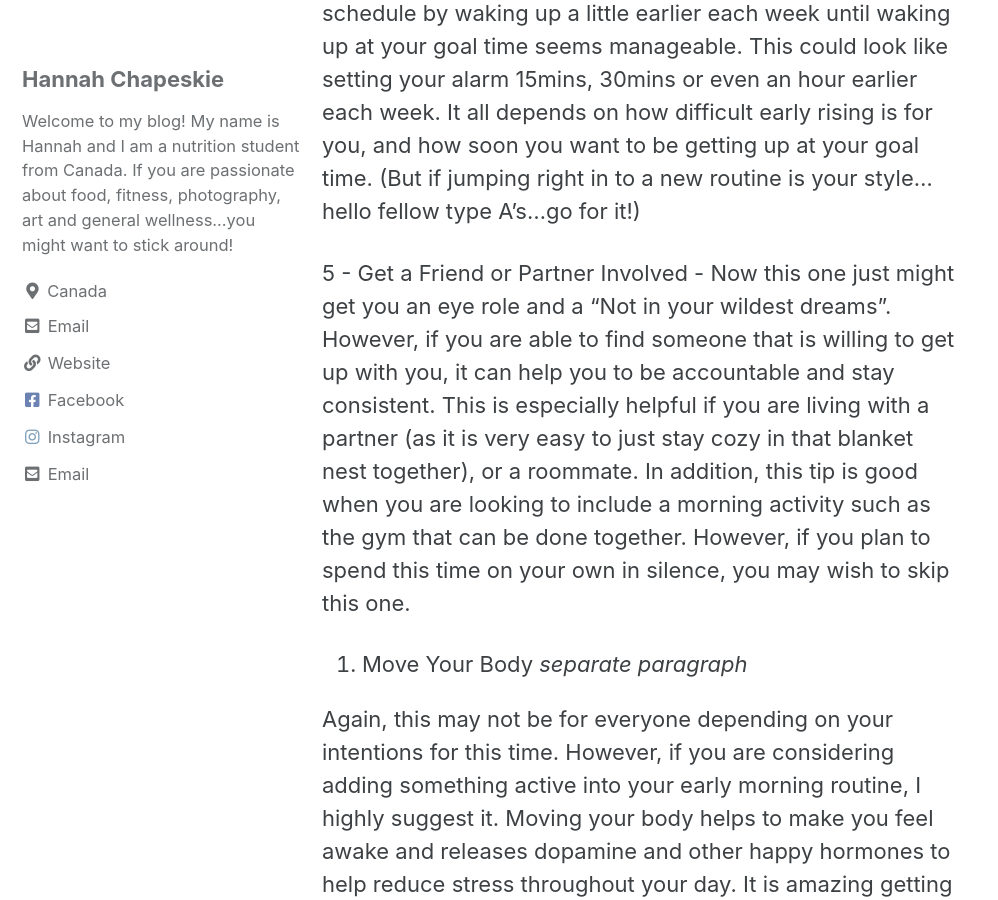
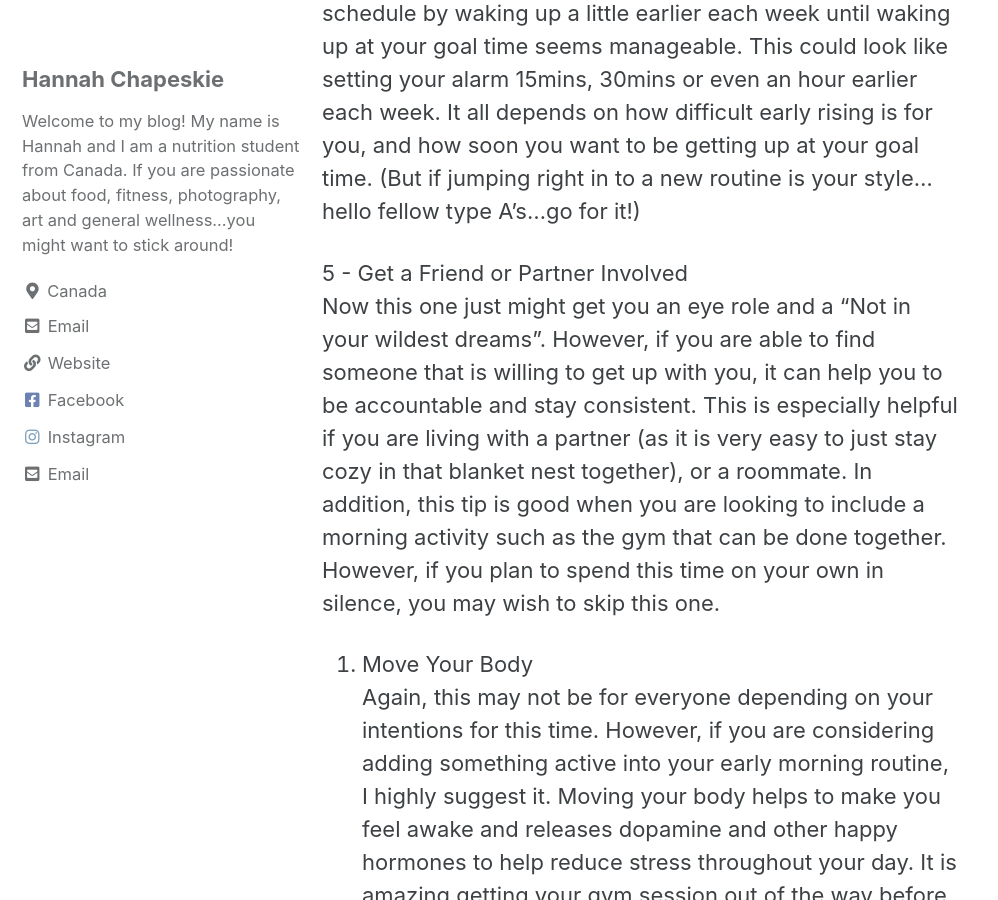
Before and after one commit to dylanbabel/yinandyams, a Jekyll site: the page built from _posts/2020-03-11-rise-and-oh-come-on-you-can-do-it.md, in a window 1280 px wide and 900 px high, scrolled down 2379 px. Shown: the whole window, without its empty margins (0-998 px from the left). Built offline with Jekyll 4.4.1, drawn with Linux system fonts in a browser that asks for light colours; cached includes are drawn as plain includes.

Commit message:
Update 2020-03-11-rise-and-oh-come-on-you-can-do-it.md

```diff
--- a/_posts/2020-03-11-rise-and-oh-come-on-you-can-do-it.md
+++ b/_posts/2020-03-11-rise-and-oh-come-on-you-can-do-it.md
@@ -44,12 +44,11 @@ If you don't know why the heck you are even waking up at ungodly hours of the mo
 Just like building any other habit, you are more likley to fail if you go cold turkey. Try easing your way into an early schedule by waking up a little earlier each week until waking up at your goal time seems manageable. This could look like setting your alarm 15mins, 30mins or even an hour earlier each week. It all depends on how difficult early rising is for you, and how soon you want to be getting up at your goal time. (But if jumping right in to a new routine is your style...hello fellow type A's...go for it!)
 
 
-5 - Get a Friend or Partner Involved -
+5 - Get a Friend or Partner Involved <br>
 Now this one just might get you an eye role and a "Not in your wildest dreams". However, if you are able to find someone that is willing to get up with you, it can help you to be accountable and stay consistent. This is especially helpful if you are living with a partner (as it is very easy to just stay cozy in that blanket nest together), or a roommate. In addition, this tip is good when you are looking to include a morning activity such as the gym that can be done together. However, if you plan to spend this time on your own in silence, you may wish to skip this one.
 
 
-6. Move Your Body *separate paragraph*
-
+6. Move Your Body <br>
 Again, this may not be for everyone depending on your intentions for this time. However, if you are considering adding something active into your early morning routine, I highly suggest it. Moving your body helps to make you feel awake and releases dopamine and other happy hormones to help reduce stress throughout your day. It is amazing getting your gym session out of the way before you are able to make excuses not to go, and are feeling drained. Personally, this tip makes me feel accomplished, even if the rest of my day is unproductive.
 
 
```
